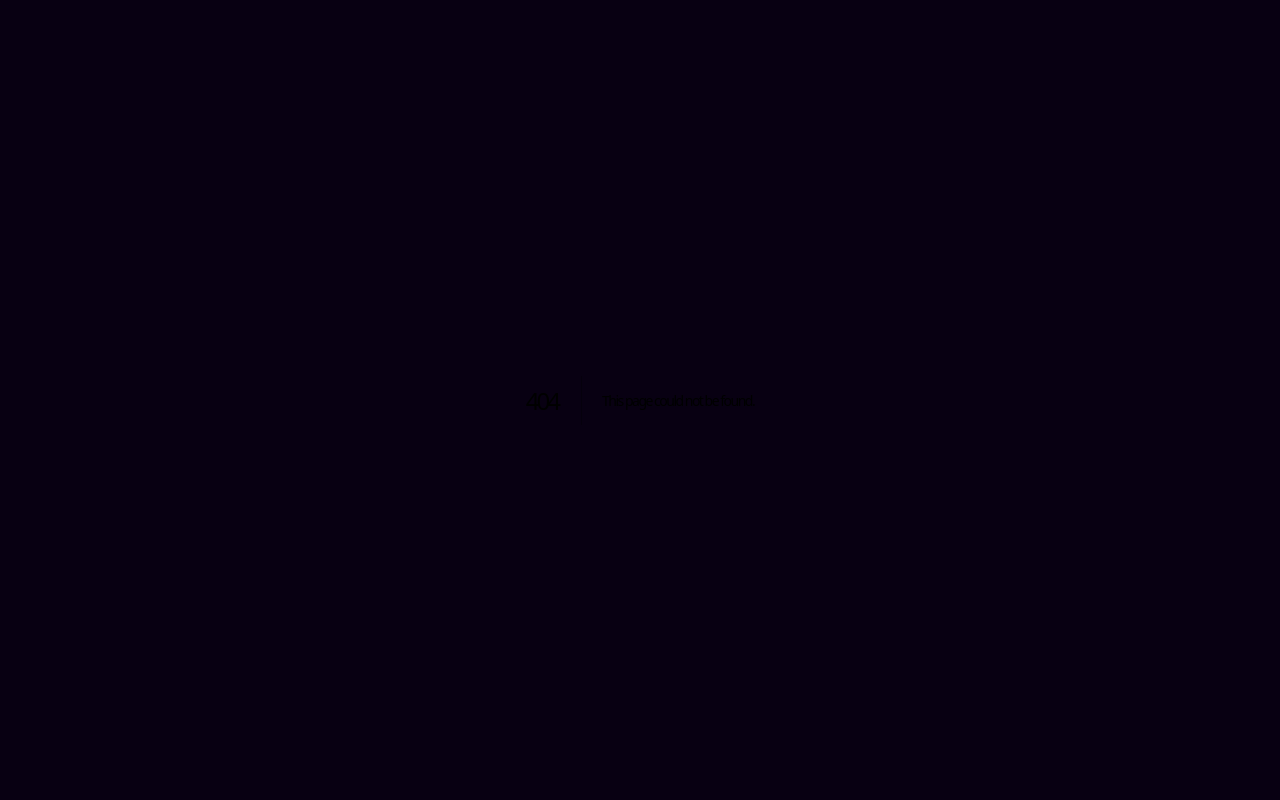
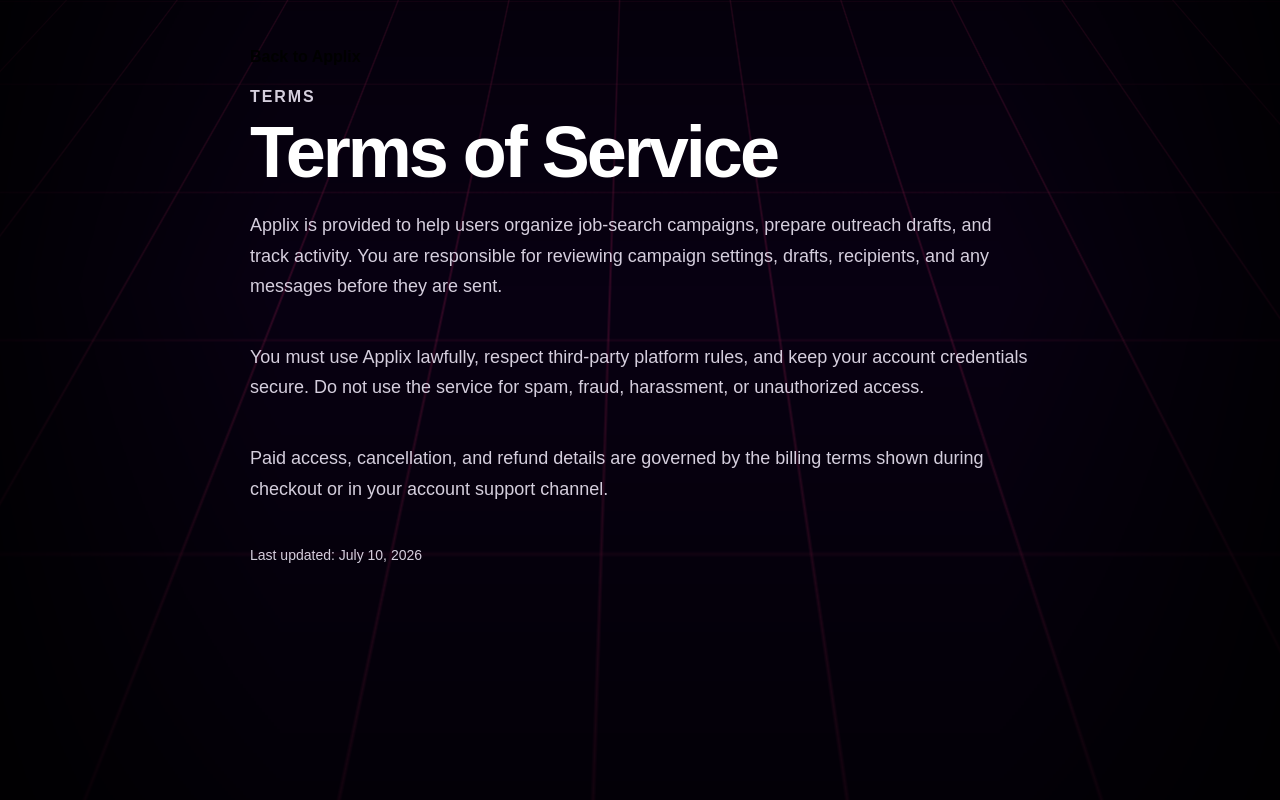
Before and after one commit to Calsie-ai/Calsie, a Next.js app in the folder frontend/: page /terms in a window 1280 px wide. Before the commit this address had no page. Built offline with nearby package versions, Linux system fonts and the light colour scheme.

Commit message:
Add terms page

```diff
--- /dev/null
+++ b/frontend/app/terms/page.tsx
@@ -0,0 +1,47 @@
+import Link from "next/link";
+
+const shellStyle = {
+  minHeight: "100vh",
+  background: "#ffffff",
+  color: "#000000",
+  fontFamily: "Arial, Helvetica, sans-serif",
+  padding: "48px 20px",
+} as const;
+
+const contentStyle = {
+  maxWidth: "780px",
+  margin: "0 auto",
+  display: "grid",
+  gap: "22px",
+} as const;
+
+const linkStyle = {
+  color: "#000000",
+  fontWeight: 800,
+  textDecorationColor: "#FE818D",
+  textDecorationThickness: "2px",
+} as const;
+
+export default function TermsPage() {
+  return (
+    <main style={shellStyle}>
+      <section style={contentStyle}>
+        <Link href="/" style={linkStyle}>Back to Applix</Link>
+        <div>
+          <p style={{ margin: "0 0 10px", color: "#FE818D", fontWeight: 900, letterSpacing: ".12em", textTransform: "uppercase" }}>Terms</p>
+          <h1 style={{ margin: 0, fontSize: "clamp(38px, 8vw, 72px)", lineHeight: 1 }}>Terms of Service</h1>
+        </div>
+        <p style={{ fontSize: "18px", lineHeight: 1.7 }}>
+          Applix is provided to help users organize job-search campaigns, prepare outreach drafts, and track activity. You are responsible for reviewing campaign settings, drafts, recipients, and any messages before they are sent.
+        </p>
+        <p style={{ fontSize: "18px", lineHeight: 1.7 }}>
+          You must use Applix lawfully, respect third-party platform rules, and keep your account credentials secure. Do not use the service for spam, fraud, harassment, or unauthorized access.
+        </p>
+        <p style={{ fontSize: "18px", lineHeight: 1.7 }}>
+          Paid access, cancellation, and refund details are governed by the billing terms shown during checkout or in your account support channel.
+        </p>
+        <p style={{ fontSize: "14px", lineHeight: 1.6 }}>Last updated: July 10, 2026</p>
+      </section>
+    </main>
+  );
+}
```
